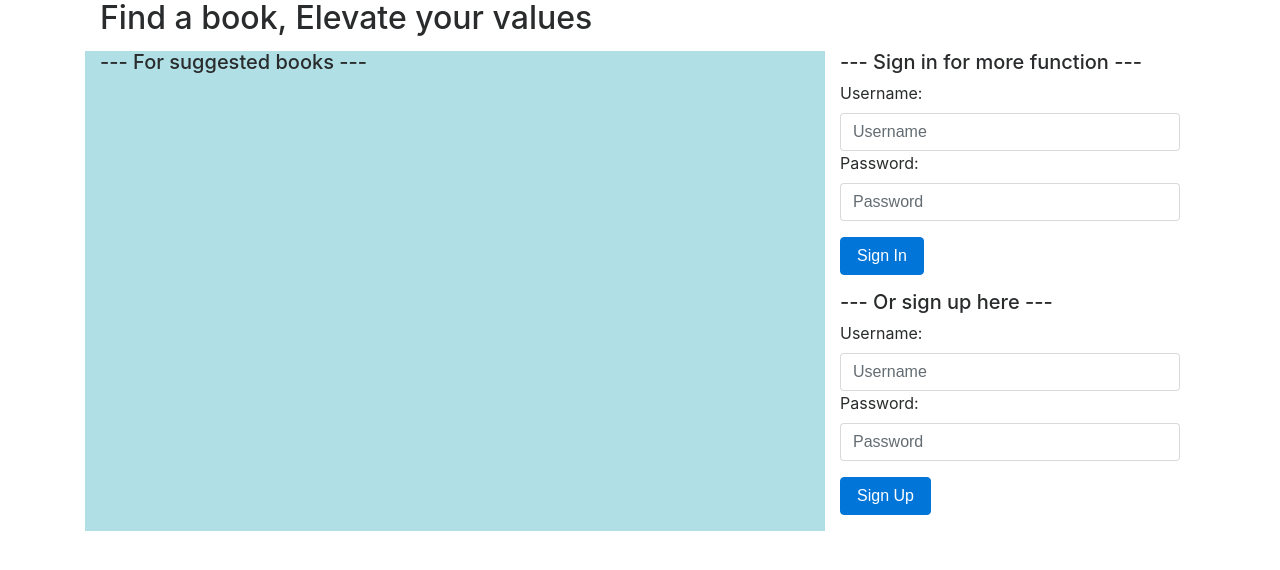
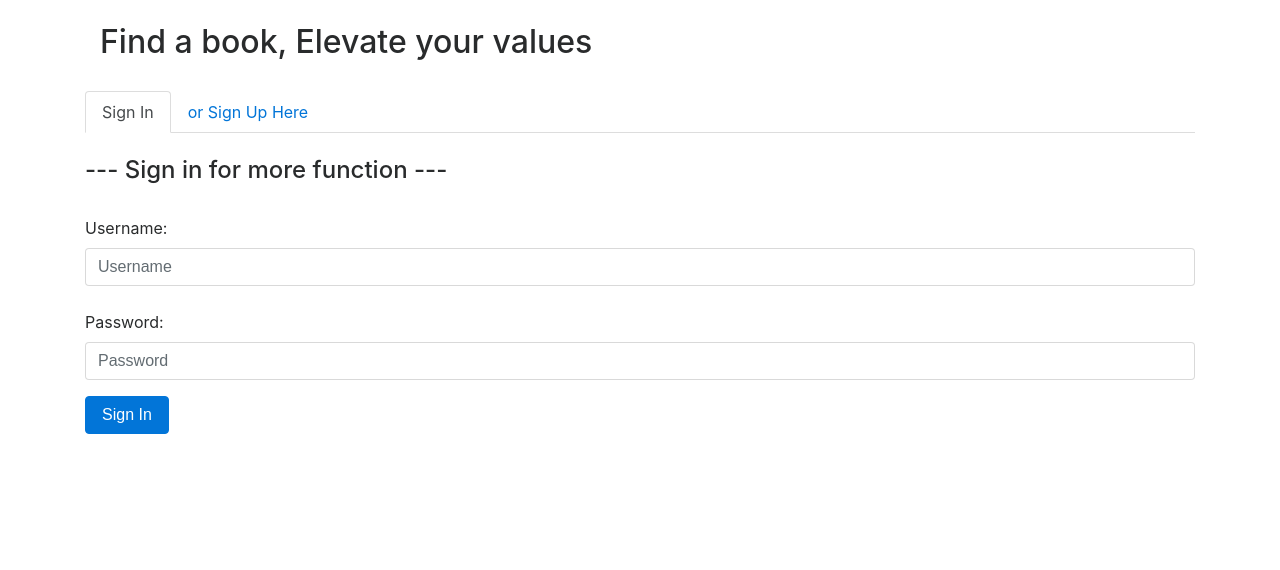
Before and after one commit to peggyppp/CS50W_Project1, a Flask app: page / in a window 1280 px wide. Shown: the top 570 px of the page. Run offline with Flask 2, Linux system fonts and the light colour scheme; some libraries are stand-ins or nearby versions.

Commit message:
Revise latest version

```diff
--- a/app.py
+++ /dev/null
@@ -1,246 +0,0 @@
-import os, requests
-
-from flask import Flask, session, render_template, request, jsonify
-from flask_session import Session
-from sqlalchemy import create_engine
-from sqlalchemy.orm import scoped_session, sessionmaker
-
-
-
-app = Flask(__name__)
-
-# Check for environment variable
-# if not os.getenv("DATABASE_URL"):
-if not "postgresql://localhost/PeggyPan":
-    raise RuntimeError("DATABASE_URL is not set")
-
-# Configure session to use filesystem
-app.config["SESSION_PERMANENT"] = False
-app.config["SESSION_TYPE"] = "filesystem"
-Session(app)
-
-# Set up database
-# engine = create_engine(os.getenv("DATABASE_URL"))
-engine = create_engine("postgresql://localhost/PeggyPan")
-db = scoped_session(sessionmaker(bind=engine))
-
-
-@app.route("/")
-def index():
-    return render_template("index.html")
-
-@app.route("/signup", methods=["POST"])
-def signup():
-    """Sign up a new account."""
-
-    username = request.form.get("username")
-    password = request.form.get("password")
-
-    # Make sure username is unique.
-    if db.execute("SELECT * FROM users WHERE username = :username", {"username": username}).rowcount != 0:
-        return render_template("index.html", signup_message="This username already exists. Please try another one.")
-
-    db.execute("INSERT INTO users (username, password) VALUES (:username, :password)",
-            {"username": username, "password": password})
-    db.commit()
-    return render_template("index.html", signup_message="Sign up sucessed. Please sign in now.")
-
-@app.route("/", methods=["POST"])
-def login():
-    """Log in."""
-
-    username = request.form.get("username")
-    password = request.form.get("password")
-
-    session['username'] = []
-    session['isbn'] = []
-
-    if not username and not password:
-        return render_template("index.html")
-    else:
-        # Check if the username and password are correct.
-        if db.execute("SELECT * FROM users WHERE username = :username and password = :password", {"username": username, "password": password}).rowcount == 0:
-            return render_template("index.html", login_message="Wrong username or password. Please try again.")
-
-        else:
-            print('username=',username)
-            session['username'].append(username)
-            print(session)
-            return render_template("search.html")
-
-@app.route("/", methods=["POST"])
-def do_logout():
-    """Log out."""
-    print(session)
-    username = session['username'][0]
-    # user_id = session['user_id'][0]
-    print('username=',username)
-    session['username'].remove(username)
-    # session['user_id'].remove(user_id)
-    print(session)
-    # print(session['user_id'])
-
-    return render_template("index.html")
-
-
-
-@app.route("/search", methods=["GET", "POST"])
-def search():
-    # Make sure if logged in
-    if session['username']:
-        # Get information from form
-        title = request.form.get("search4title")
-        isbn = request.form.get("search4isbn")
-        author = request.form.get("search4author")
-
-        # Check if no condition applied
-        if not title and not isbn and not author:
-            result_books = []
-            return render_template("search.html", message="Please search for something.",books=result_books)
-
-        # Modify conditions depends on whether if user has input something
-        else:
-            if title:title = "%"+title+"%"
-            else: title = "%"
-            if isbn: isbn = "%"+isbn+"%"
-            else: isbn = "%"
-            if author: author = "%"+author+"%"
-            else: author = "%"
-
-        # Search from database, fatch the result into a list
-        result_books = db.execute("SELECT * FROM books WHERE (title like :title) AND (isbn like :isbn) AND (author like :author) ORDER BY title", {"title": title, "isbn": isbn, "author": author,}).fetchall()
-
-        # Situation: no result
-        if result_books == []:
-            print(result_books)
-            return render_template("search.html", message="Book not found.",books=result_books)
-
-        # Situation: return result list
-        the_row_titles = ["ISBN", "Title", "Author", "Publication Year"]
-        return render_template("search.html", message="",books=result_books, the_row_titles=the_row_titles)
-
-    # If not login yet
-    else:
-        return render_template("index.html", status_message="Please sign in before visit this website.")
-
-@app.route("/book/<isbn>")
-def bookdetail(isbn):
-    """Lists details about a single book."""
-    if session['username']:
-
-        session['isbn'] = []
-        session['isbn'].append(isbn)
-        book = db.execute("SELECT * FROM books WHERE isbn = :isbn", {"isbn": isbn }).fetchone()
-        print('book=', book)
-        print('isbn=', isbn)
-        print('session=', session)
-        # Make sure book exists.
-        if book is None:
-            return render_template("error.html", message="No such book.")
-
-        # Fatch review data from database
-        reviews = db.execute("SELECT rating, comment, username FROM reviews WHERE isbn = :isbn", {"isbn": isbn }).fetchall()
-        print('reviews=', reviews)
-        the_row_reviews = ["rating", "comment", "User"]
-
-        # For API information from Goodreads
-        res = requests.get("https://www.goodreads.com/book/review_counts.json", params={"key": "N39IgiFtpeIQg08IPFRZA", "isbns": isbn})
-
-        if res.status_code != 200:
-            return render_template("book_apitest.html", isbn=isbn, message_goodreads="Currently no review record on Goodreads.")
-        data = res.json()
-
-        rate_ct = data["books"][0]['work_ratings_count']
-        rate_ave = data["books"][0]['average_rating']
-
-        return render_template("book.html", book=book, rate_ct=rate_ct, rate_ave=rate_ave, reviews = reviews, the_row_reviews=the_row_reviews)
-
-    else:
-        return render_template("index.html", status_message="Please sign in before visit this website.")
-
-@app.route("/book/<isbn>", methods=["POST"])
-def submit_comment(isbn):
-    """Submit a new comment."""
-
-    username = session['username'][0]
-    isbn = session['isbn'][0]
-
-    # For current reviews display
-    the_row_reviews = ["Rating", "Comment", "User"]
-    reviews = db.execute("SELECT rating, comment, username FROM reviews WHERE isbn = :isbn", {"isbn": isbn }).fetchall()
-
-    # For book detail display
-    book = db.execute("SELECT * FROM books WHERE isbn = :isbn", {"isbn": isbn }).fetchone()
-
-    # For API information from Goodreads
-    res = requests.get("https://www.goodreads.com/book/review_counts.json", params={"key": "N39IgiFtpeIQg08IPFRZA", "isbns": isbn})
-
-    if res.status_code != 200:
-        return render_template("book_apitest.html", isbn=isbn, message_goodreads="Currently no review record on Goodreads.")
-    data = res.json()
-    rate_ct = data["books"][0]['work_ratings_count']
-    rate_ave = data["books"][0]['average_rating']
-
-    # Make sure comment is unique.
-    if db.execute("SELECT * FROM reviews WHERE isbn = :isbn and username = :username", {"isbn": isbn, "username": username}).rowcount != 0:
-        return render_template("book.html", book=book, rate_ct=rate_ct, rate_ave=rate_ave, reviews = reviews, the_row_reviews=the_row_reviews, submit_message="You have already reviewed.")
-
-    # Make sure rating_score is not empty.
-    if not request.form.get("rating_score"):
-        return render_template("book.html", book=book, rate_ct=rate_ct, rate_ave=rate_ave, reviews = reviews, the_row_reviews=the_row_reviews, submit_message="Please rate before submit.")
-
-    # Get form data
-    rating_score = int(request.form.get("rating_score"))
-    comment = request.form.get("comment")
-
-    # Insert a review in SQL database
-    db.execute("INSERT INTO reviews (isbn, rating, comment, username) VALUES (:isbn, :rating, :comment, :username)",{"isbn":isbn, "rating":rating_score, "comment":comment, "username":username})
-
-    db.commit()
-
-    # for links not connected from result list.
-    if book is None:
-        return render_template("error.html", message="No such book.")
-
-    # Update the latest reviews
-    reviews = db.execute("SELECT rating, comment, username FROM reviews WHERE isbn = :isbn", {"isbn": isbn }).fetchall()
-
-
-    return render_template("book.html", book=book, rate_ct=rate_ct, rate_ave=rate_ave, reviews = reviews, the_row_reviews=the_row_reviews, submit_message="Submit successed.")
-
-
-@app.route("/api/book/<isbn>")
-def book_api(isbn):
-    """Return single book information via api."""
-
-    book = db.execute("SELECT * FROM books WHERE isbn = :isbn", {"isbn": isbn }).fetchone()
-
-    # Make sure book exists.
-    if book is None:
-        return jsonify({"error": "No such book"}), 404
-
-
-    # If no review, set ct = 0 and avg_score = 'N/A'
-    if db.execute("SELECT * FROM reviews WHERE isbn = :isbn", {"isbn": isbn }).rowcount == 0:
-        review_ct = 0
-        avg_score = 'N/A'
-
-    # Or get review data from reviews database as a list
-    else:
-        review = db.execute("SELECT count(*), avg(rating) FROM reviews WHERE isbn = :isbn", {"isbn": isbn }).fetchone()
-        review_ct = review[0]
-        avg_score = str(round(review[1],2))   # Round the score
-
-    return jsonify({
-            "title": book.title,
-            "author": book.author,
-            "year": book.year,
-            "isbn": book.isbn,
-            "review_count": review_ct,
-            "average_score": avg_score
-        })
-
-
-
-if __name__ == '__main__':
-    app.run(debug = True)
--- a/application.py
+++ b/application.py
@@ -11,7 +11,7 @@ app = Flask(__name__)
 
 # Check for environment variable
 # if not os.getenv("DATABASE_URL"):
-if not "postgresql://localhost/PeggyPan":
+if not "postgres://ftpwcaptkxiaff:35effe8ca57feda3424178663eecc3756b0b6ab6e7aa028f5dc55c950634a89d@ec2-174-129-32-240.compute-1.amazonaws.com:5432/dattefn9vikgur":
     raise RuntimeError("DATABASE_URL is not set")
 
 # Configure session to use filesystem
@@ -21,29 +21,44 @@ Session(app)
 
 # Set up database
 # engine = create_engine(os.getenv("DATABASE_URL"))
-engine = create_engine("postgresql://localhost/PeggyPan")
+engine = create_engine("postgres://ftpwcaptkxiaff:35effe8ca57feda3424178663eecc3756b0b6ab6e7aa028f5dc55c950634a89d@ec2-174-129-32-240.compute-1.amazonaws.com:5432/dattefn9vikgur")
 db = scoped_session(sessionmaker(bind=engine))
 
 
 @app.route("/")
 def index():
+    # try:
+    #     if session['username']:
+    #         return render_template("search.html")
+    # except:
     return render_template("index.html")
 
-@app.route("/signup", methods=["POST"])
+@app.route("/signuppage")
 def signup():
+    return render_template("signuppage.html")
+
+@app.route("/signuppage", methods=["POST"])
+def signupsubmit():
     """Sign up a new account."""
 
     username = request.form.get("username")
     password = request.form.get("password")
 
+    username.strip()
+    password.strip()
+
+    # Make sure no blank in username and password
+    if len(username) == 0 or len(password) == 0 or ' ' in username or ' ' in password:
+        return render_template("signuppage.html", signup_message="Error: Invalid username or password . Please try another one.")
+
     # Make sure username is unique.
     if db.execute("SELECT * FROM users WHERE username = :username", {"username": username}).rowcount != 0:
-        return render_template("index.html", signup_message="This username already exists. Please try another one.")
+        return render_template("signuppage.html", signup_message="Error: This username already exists. Please try another one.")
 
     db.execute("INSERT INTO users (username, password) VALUES (:username, :password)",
             {"username": username, "password": password})
     db.commit()
-    return render_template("index.html", signup_message="Sign up sucessed. Please sign in now.")
+    return render_template("index.html", signupokmessage="Sign up sucessed. Please sign in now.")
 
 @app.route("/", methods=["POST"])
 def login():
@@ -60,7 +75,7 @@ def login():
     else:
         # Check if the username and password are correct.
         if db.execute("SELECT * FROM users WHERE username = :username and password = :password", {"username": username, "password": password}).rowcount == 0:
-            return render_template("index.html", login_message="Wrong username or password. Please try again.")
+            return render_template("index.html", status_message="Invalid username or password. Please try again.")
 
         else:
             print('username=',username)
@@ -71,18 +86,14 @@ def login():
 @app.route("/", methods=["POST"])
 def do_logout():
     """Log out."""
-    print(session)
     username = session['username'][0]
-    # user_id = session['user_id'][0]
-    print('username=',username)
     session['username'].remove(username)
-    # session['user_id'].remove(user_id)
-    print(session)
-    # print(session['user_id'])
 
     return render_template("index.html")
 
-
+@app.route("/searchpage", methods=["GET", "POST"])
+def searchpage():
+    return render_template("search.html")
 
 @app.route("/search", methods=["GET", "POST"])
 def search():
@@ -239,8 +250,5 @@ def book_api(isbn):
             "review_count": review_ct,
             "average_score": avg_score
         })
-
-
-
 if __name__ == '__main__':
     app.run(debug = True)
--- a/runtime.txt
+++ /dev/null
@@ -1 +0,0 @@
-python-3.6.4
--- a/templates/index.html
+++ b/templates/index.html
@@ -5,46 +5,48 @@
 {% endblock %}
 
 {% block body %}
+    <br>
+    <div class="container-fluid"><h2>Find a book, Elevate your values</h2></div>
+    <br>
+    {% if status_message  %}
+    <div class="alert alert-danger" role="alert">
+      {{ status_message }}
+    </div>
+    {% elif signupokmessage %}
+        <div class="alert alert-warning" role="alert">
+          {{ signupokmessage }}
+        </div>
+    {% endif %}
 
-    <div class="container-fluid"><h2>Find a book, Elevate your values</h2></div>
-    <p>  </p>
-    {{ status_message }}
-    <div class="container-fluid">
-      <div class="row">
-        <div class="col-12 col-xl-8" style="background-color:powderblue;">
-          <h5>--- For suggested books ---</h5>
-        </div>
 
-        <div class="col-12 col-xl-4">
-          <h5>--- Sign in for more function ---</h5>
+    <ul class="nav nav-tabs" id="myTab" role="tablist">
+      <li class="nav-item">
+        <a class="nav-link active" id="signin-tab" data-toggle="tab" href="#signin" role="tab" aria-controls="signin" aria-selected="true">Sign In</a>
+      </li>
+      <li class="nav-item">
+        <a class="nav-link"  href="signuppage" >or Sign Up Here</a>
+      </li>
+    </ul>
+    <div class="tab-content" id="myTabContent">
+      <div class="tab-pane fade show active" id="signin" role="tabpanel" aria-labelledby="signin-tab">
+          <br>
+          <h4>--- Sign in for more function ---</h4>
+          <br>
           <form action="{{ url_for('login') }}" method="post">
               <div class="form-group">
                 <label for="validationCustomUsername">Username:</label>
                   <input class="form-control" name="username" placeholder="Username">
+                <br>
                 <label for="validationCustomPassword">Password:</label>
                   <input class="form-control" type="password" name="password" placeholder="Password">
               </div>
               <div class="form-group">
-                  <button class="btn btn-primary">Sign In</button> {{ login_message }}
+                  <button class="btn btn-primary">Sign In</button>
               </div>
           </form>
+      </div>
 
-          <p>  </p>
-          <p>  </p>
+    </div>
 
-          <h5>--- Or sign up here ---</h5>
-          <form action="{{ url_for('signup') }}" method="post">
-              <div class="form-group">
-                <label for="validationCustomUsername">Username:</label>
-                  <input class="form-control" name="username" placeholder="Username">
-                <label for="validationCustomPassword">Password:</label>
-                  <input class="form-control" type="password" name="password" placeholder="Password">
-              </div>
-              <div class="form-group">
-                  <button class="btn btn-primary">Sign Up</button> {{ signup_message }}
-              </div>
-          </form>
-        </div>
-      </div>
-    </div>
+
 {% endblock %}
--- a/templates/layout.html
+++ b/templates/layout.html
@@ -3,11 +3,14 @@
     <head>
         <title>{% block title %}{% endblock %}</title>
         <link rel="stylesheet" href="https://maxcdn.bootstrapcdn.com/bootstrap/4.0.0-beta.3/css/bootstrap.min.css" integrity="sha384-Zug+QiDoJOrZ5t4lssLdxGhVrurbmBWopoEl+M6BdEfwnCJZtKxi1KgxUyJq13dy" crossorigin="anonymous">
+        <script src="https://code.jquery.com/jquery-3.4.1.slim.min.js" integrity="sha384-J6qa4849blE2+poT4WnyKhv5vZF5SrPo0iEjwBvKU7imGFAV0wwj1yYfoRSJoZ+n" crossorigin="anonymous"></script>
+        <script src="https://cdn.jsdelivr.net/npm/popper.js@1.16.0/dist/umd/popper.min.js" integrity="sha384-Q6E9RHvbIyZFJoft+2mJbHaEWldlvI9IOYy5n3zV9zzTtmI3UksdQRVvoxMfooAo" crossorigin="anonymous"></script>
+        <script src="https://stackpath.bootstrapcdn.com/bootstrap/4.4.1/js/bootstrap.min.js" integrity="sha384-wfSDF2E50Y2D1uUdj0O3uMBJnjuUD4Ih7YwaYd1iqfktj0Uod8GCExl3Og8ifwB6" crossorigin="anonymous"></script>
+
         <style>
           table {
-            /* margin:            5vw; */
-            margin-left:      20px;
-            margin-right:     20px;
+
+            margin-bottom:     20px;
             caption-side:     bottom;
             border-collapse:  collapse;
             font-size:          1em;
```
Also changed, not shown: import.py (added, +23 -0 lines), requirements.txt (deleted, +0 -39 lines), templates/book.html (+18 -20 lines), templates/error.html (+6 -4 lines), templates/search.html (+10 -17 lines), templates/signuppage.html (added, +40 -0 lines), README.md, books.csv (added), 2 other files.
